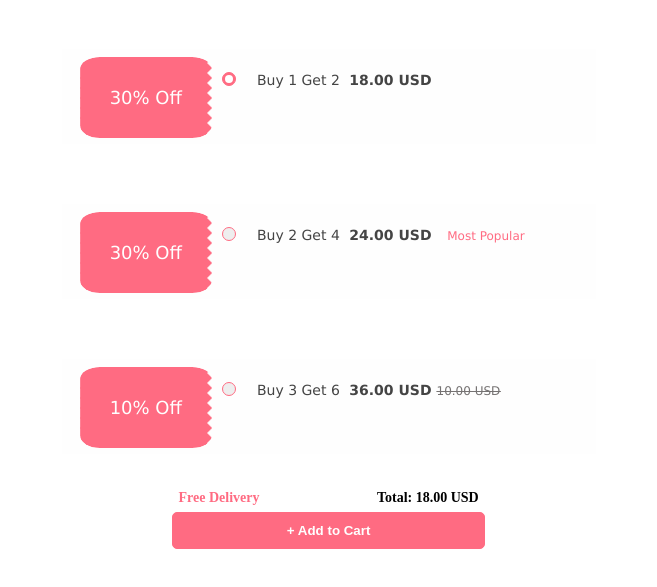
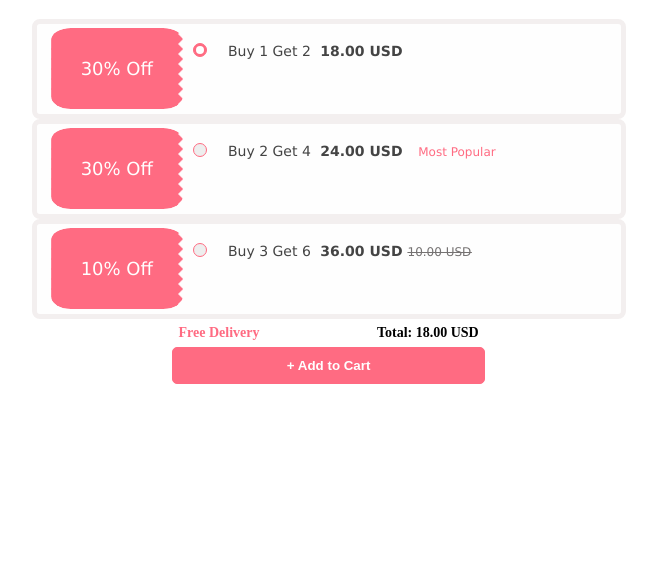
Before and after one commit to ankitbaldwa/task, a plain HTML site: page index.html in a window 1280 px wide. Shown: the part 85-672 px from the top of the page, without its empty margins (324-981 px from the left). Drawn offline with Linux system fonts and the light colour scheme.

Commit message:
Update style.css
CSS Changes

```diff
--- a/style.css
+++ b/style.css
@@ -44,34 +44,32 @@ h1::before, h1::after {
     transform: translateY(-0.5rem);
 }
 .idOfcontent {
-    width: 70%;
+    width: 60%;
     background: #fefefe;
-    padding: 18px;
+    padding: 14px;
     font-family: Verdana, Geneva, Tahoma, sans-serif;
     font-size: 18px;
     color: #444;
     margin: auto;
-    max-height: 155px;
+    max-height: 100px;
     overflow: hidden;
-    border: 30px solid #fff;
-    border-radius: 25px;
+    border: 5px solid #f3efef;
+    border-radius: 8px;
     -moz-box-shadow: 13px 13px 0px 0px #FFFFFF;
     -webkit-box-shadow: 13px 13px 0px 0px #FFFFFF;
-     box-shadow: 13px 13px 0px 0px  #FFFFFF;
-  }
+    box-shadow: 0px 0px 0px 0px #f3efef;
+}
   .background-color {
     background: #ff6b82;
   }
 
   .idOfshowmore:hover {
-    /* background: #1594e5; */
-    /* color: #ffffff; */
     font-family: Verdana, Geneva, Tahoma, sans-serif;
     display: block;
-    width: 55%;
+    width: 60%;
     max-height: 100%;
     font-size: 17px;
-    margin: 20px auto;
+    margin: 0px auto;
     border: .3rem solid #ff6b82;
   }
   /* The container */
```
